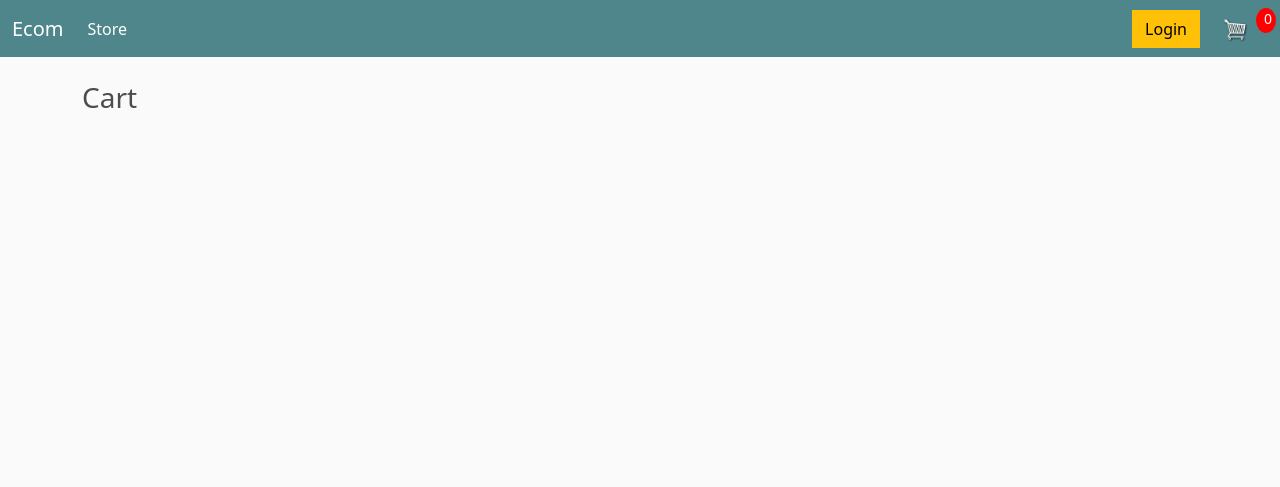
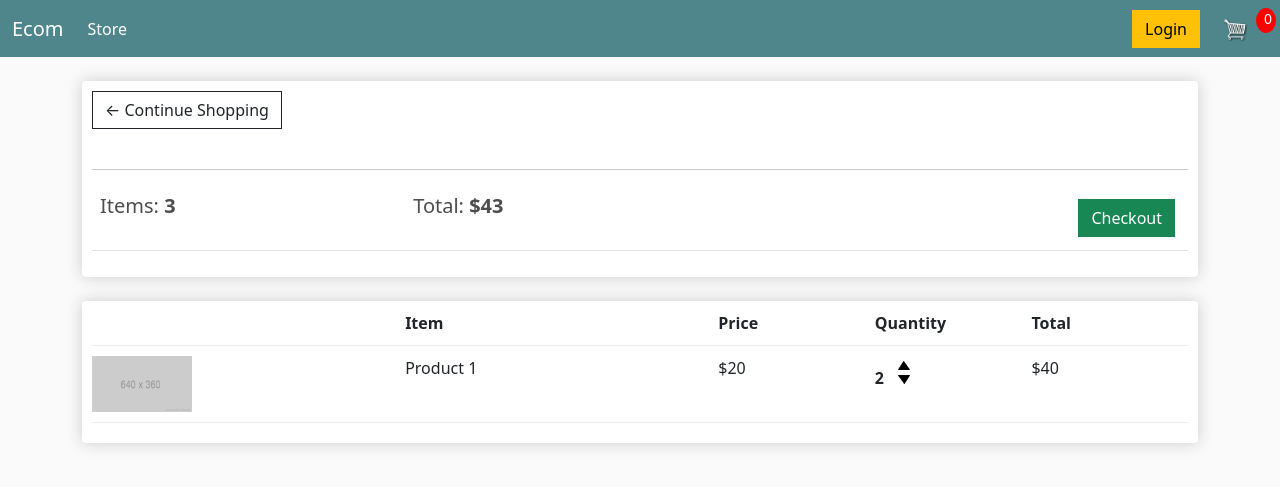
Before and after one commit to hans-huangGOAT/ecommerce, a Django app: page /cart/ in a window 1280 px wide. Shown: the top 487 px of the page. Run offline with Django 3.2, Linux system fonts and the light colour scheme; some libraries are stand-ins or nearby versions.

Commit message:
Cart Page Outline

```diff
--- a/static/css/main.css
+++ b/static/css/main.css
@@ -49,3 +49,28 @@ h1,h2,h3,h4,h5,h6{
     -moz-box-shadow: -1px -3px 5px -2px rgba(214,214,214,1);
     box-shadow: -1px -3px 5px -2px rgba(214,214,214,1);
 }
+
+.cart-row{
+    display: flex;
+    padding-bottom: 10px;
+    margin-bottom: 10px;
+    border-bottom: 1px solid #ececec;
+}
+
+.row-image{
+    width: 100px;
+}
+
+.quantity{
+    display: inline-block;
+    font-weight: 700;
+    padding-right: 10px;
+}
+
+.chg-quantity{
+    width: 12px;
+    cursor: pointer;
+    display: block;
+    margin-top: 5px;
+    transition: .1s;
+}
--- a/store/templates/store/cart.html
+++ b/store/templates/store/cart.html
@@ -2,5 +2,50 @@
 {% load static %}
 
 {% block content %}
-    <h3>Cart</h3>
+    <div class="row">
+        <div class="col-lg-12">
+            <div class="box-element">
+                <a class="btn btn-outline-dark" href="{% url 'store' %}">&#x2190; Continue Shopping</a>
+
+                <br>
+                <br>
+                <hr>
+
+                <table class="table">
+                    <td><h5>Items: <strong>3</strong></h5></td>
+                    <td><h5>Total: <strong>$43</strong></h5></td>
+                    <td>
+                        <a class="btn btn-success"
+                           style="float: right; margin: 5px;"
+                           href="{% url 'checkout' %}">Checkout</a>
+                    </td>
+                </table>
+            </div>
+
+
+            <br>
+            <div class="box-element">
+                <div class="cart-row">
+                    <div style="flex: 2"></div>
+                    <div style="flex: 2"><strong>Item</strong></div>
+                    <div style="flex: 1"><strong>Price</strong></div>
+                    <div style="flex: 1"><strong>Quantity</strong></div>
+                    <div style="flex: 1"><strong>Total</strong></div>
+                </div>
+                <div class="cart-row">
+                    <div style="flex: 2"><img class="row-image" src="{% static 'images/cart_image_placeholder.png' %}"> </div>
+                    <div style="flex: 2">Product 1</div>
+                    <div style="flex: 1">$20</div>
+                    <div style="flex: 1">
+                        <p class="quantity">2</p>
+                        <div class="quantity">
+                            <img class="chg-quantity" src="{% static 'images/arrow-up.png' %}">
+                            <img class="chg-quantity" src="{% static 'images/arrow-down.png' %}">
+                        </div>
+                    </div>
+                    <div style="flex: 1">$40</div>
+                </div>
+            </div>
+        </div>
+    </div>
 {% endblock %}
```
Also changed, not shown: static/images/arrow-down.png (added), static/images/arrow-up.png (added).
